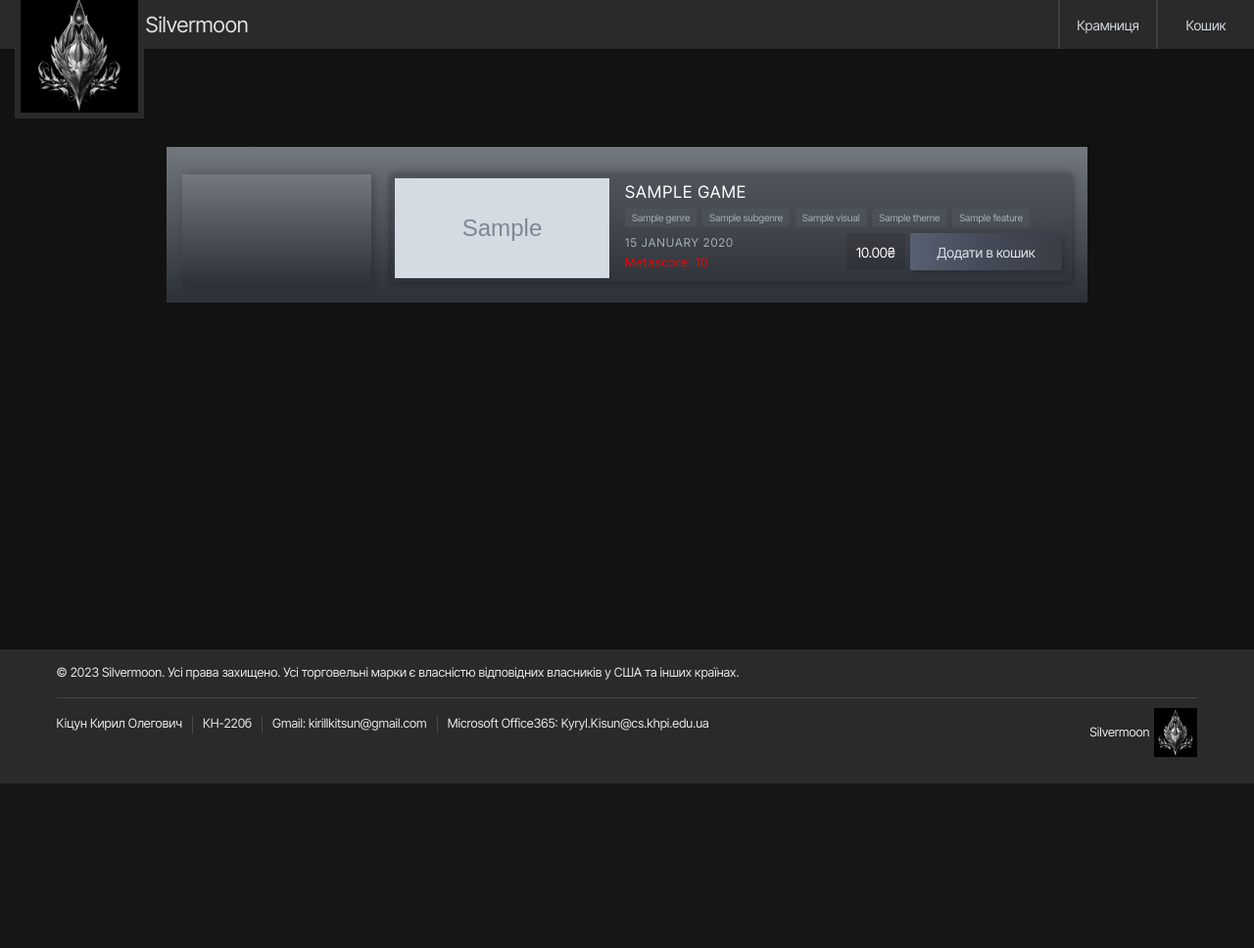
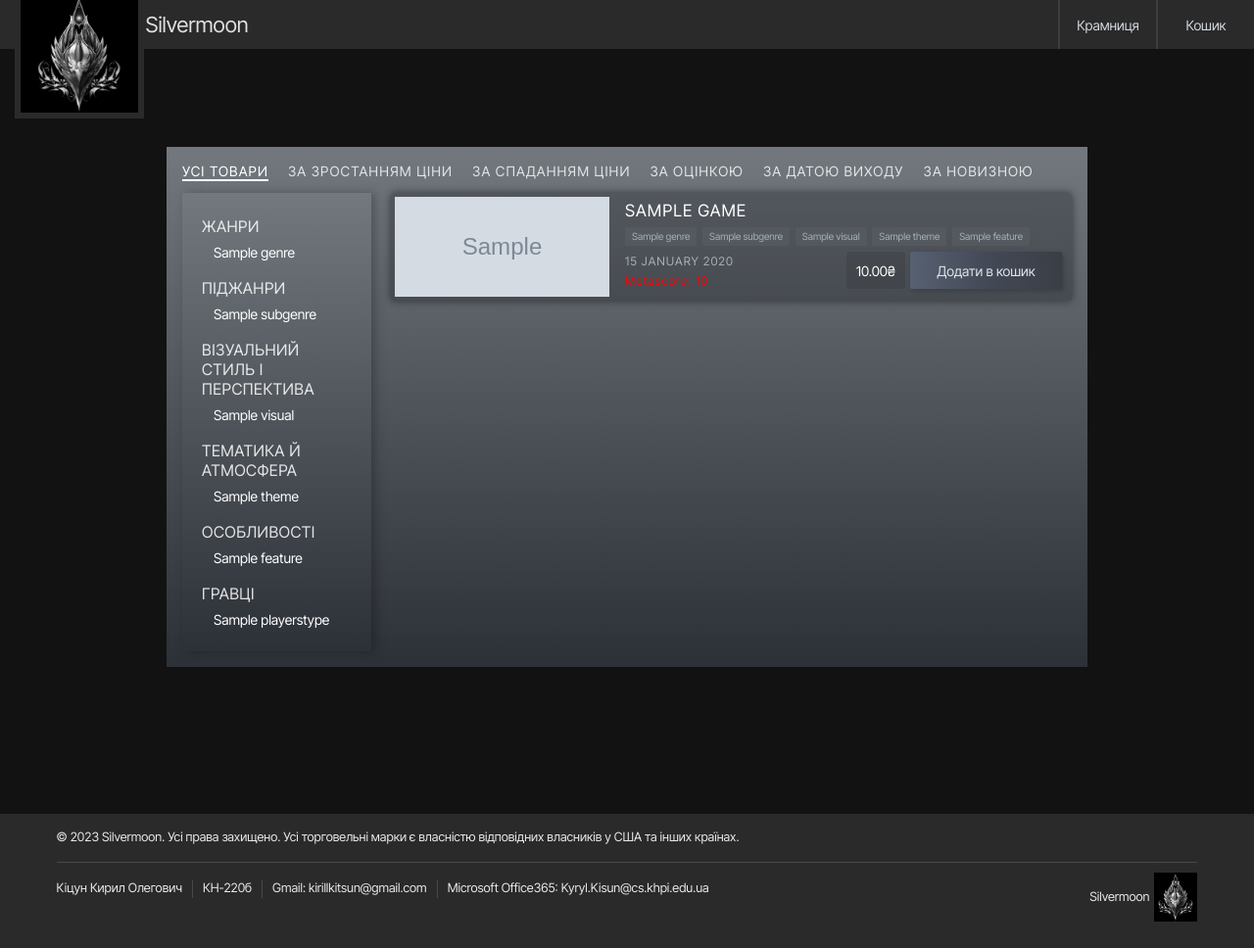
Before and after one commit to KKitsun/Web_Store_Django, a Django app: page / in a window 1280 px wide. Shown: the whole page at 98% size. Before the commit the page ends 800 px from the top, so only its background shows below. Run offline with Django 4.2, Linux system fonts and the light colour scheme; tables that the repository leaves empty hold one stand-in row (values such as "Sample post"); grey boxes marked "Sample" are stand-in pictures.

Commit message:
implemented sort and filters for shop page

```diff
--- a/web_store/silvermoon/static/silvermoon/css/shop_page.css
+++ b/web_store/silvermoon/static/silvermoon/css/shop_page.css
@@ -294,3 +294,132 @@
 .shop_container_products_item_button_active {
     background: linear-gradient(90deg, #444550, #1d202c);
 }
+
+.shop_container_filters {
+    display: flex;
+    flex-direction: column;
+    gap: 10px;
+}
+
+.shop_container_filters_big {
+    /* color: rgba(255, 255, 255, 0.85); */
+    opacity: 85%;
+    text-transform: uppercase;
+    font-size: 16px;
+    font-weight: 500;
+    letter-spacing: .03em;
+    padding: 4px 0;
+    width: fit-content;
+    flex-grow: 1;
+}
+
+.shop_container_filters_buttons {
+    padding-left: 12px;
+    font-size: 14px;
+    margin-top: 4px;
+    margin-bottom: 4px;
+    flex-grow: 1;
+    cursor: pointer;
+    width: max-content;
+}
+
+.shop_container_filters_buttons:hover {
+    color: #fff;
+}
+
+.shop_container_filters_form label:last-child {
+    display: none;
+}
+
+.shop_container_filters_form label {
+    color: rgba(255, 255, 255, 0.85);
+    font-size: 16px;
+    font-weight: 500;
+    letter-spacing: .03em;
+    text-transform: uppercase;
+}
+
+.shop_container_filters_form select {
+    background-color: transparent;
+    font-weight: 13px;
+    height: max-content;
+    color: #fff;
+    border: none;
+}
+
+.shop_container_filters_form select option {
+    background-color: rgb(114, 120, 126);
+    border: solid 1px rgb(18, 18, 18);
+}
+
+#id_title__icontains {
+  font-family: inherit;
+  border: 0;
+  border-bottom: 2px solid #9b9b9b;
+  outline: 0;
+  font-size: 15px;
+  font-weight: normal;
+  padding: 7px 5px;
+  padding: 0 5px 7px 5px;
+  color:  #fff;
+  background: transparent;
+}
+
+.shop_container_filters_button {
+    display: flex;
+    align-items: center;
+    justify-content: center;
+    width: auto;
+    min-width: 155px;
+    padding: 8px 15px;
+    transition: box-shadow .2s ease;
+    height: 38px;
+    box-sizing: border-box;
+    color: #dfe3e6;
+    text-align: center;
+    border-radius: 2px;
+    text-overflow: ellipsis;
+    white-space: nowrap;
+    overflow: hidden;
+    align-self: center;
+    user-select: none;
+    font-size: 14px;
+
+    border: none;
+    box-shadow: 2px 2px 5px rgba(0, 0, 0, 0.5);
+    background: rgba(66, 69, 76, 0.6);
+}
+
+.shop_container_filters_button:hover {
+    color: #fff;
+    box-shadow: 2px 2px 10px rgba(0, 0, 0, 0.6);
+    cursor: pointer;
+}
+
+.shop_container_filters_button:active {
+    color: #fff;
+    box-shadow: inset 2px 2px 10px rgba(0, 0, 0, 0.552);
+    cursor: pointer;
+}
+
+.shop_container_sort {
+    display: flex;
+    flex-direction: row;
+    gap: 20px;
+}
+
+.sort_button {
+    color: rgba(255, 255, 255, 0.8);
+    cursor: pointer;
+    font-size: 14px;
+    font-weight: normal;
+}
+
+.sort_button:hover {
+    background-color: rgba(255,255,255,.2);
+}
+
+.sort_button_active {
+    border-bottom: 2px solid #fff;
+    color: #fff;
+}
--- a/web_store/silvermoon/static/silvermoon/js/cart.js
+++ b/web_store/silvermoon/static/silvermoon/js/cart.js
@@ -68,3 +68,33 @@ function removeCookieItem(productId){
     updateCartCounter();
     location.reload()
 }
+
+function addQueryStringParameter(url, key, value) {
+    if (value === null || value === undefined) {
+        window.location.replace(url);
+    }
+
+    value = encodeURIComponent(value);
+
+    var re = new RegExp('([?&])' + key + '=.*?(&|$)', 'i'),
+        separator = url.indexOf('?') !== -1 ? '&' : '?';
+    if (url.match(re)) {
+        window.location.replace(url.replace(re, '$1' + key + '=' + value + '$2'));
+    } else {
+        window.location.replace(url + separator + key + '=' + value);
+    }
+}
+
+function RenderSort() {
+    const params = new Proxy(new URLSearchParams(window.location.search), {
+        get: (searchParams, prop) => searchParams.get(prop),
+    });
+    // Get the value of "some_key" in eg "https://example.com/?some_key=some_value"
+    let value = params.sort_by;
+    if (value == undefined || value == '') {
+        value = 'sort-off'
+    }
+    const sortButton = document.getElementById(`${value}`);
+    sortButton.classList.add('sort_button_active');
+}
+RenderSort();
--- a/web_store/silvermoon/templates/silvermoon/shop_page.html
+++ b/web_store/silvermoon/templates/silvermoon/shop_page.html
@@ -5,9 +5,58 @@
 
 <div class="shop_div">
     <div class="shop_container">
-        <div class="shop_container_sort"></div>
+        <div class="shop_container_sort">
+            <div class="sort_button" id="sort-off" onclick="addQueryStringParameter(window.location.href, 'sort_by', '')">Усі товари</div>
+            <div class="sort_button" id="price" onclick="addQueryStringParameter(window.location.href, 'sort_by', 'price')">За зростанням ціни</div>
+            <div class="sort_button" id="-price" onclick="addQueryStringParameter(window.location.href, 'sort_by', '-price')">За спаданням ціни</div>
+            <div class="sort_button" id="-score" onclick="addQueryStringParameter(window.location.href, 'sort_by', '-score')">За оцінкою</div>
+            <div class="sort_button" id="releaseDate" onclick="addQueryStringParameter(window.location.href, 'sort_by', 'releaseDate')">За датою виходу</div>
+            <div class="sort_button" id="-releaseDate" onclick="addQueryStringParameter(window.location.href, 'sort_by', '-releaseDate')">За новизною</div>
+        </div>
         <div class="shop_container_main">
-            <div class="shop_container_filters"></div>
+
+            <div class="shop_container_filters">
+                <!-- <form method="GET" action="{% url 'shop_page' %}" class="shop_container_filters_form">
+                    {{form}}
+                    <input type="submit" value="Застосувати фільтри" class="shop_container_filters_button">
+                </form> -->
+                <div>
+                    <div class="shop_container_filters_big">Жанри</div>
+                    {% for genre in Genres %}
+                    <div class="shop_container_filters_buttons">{{genre.name}}</div>
+                    {% endfor %}
+                </div>
+                <div>
+                    <div class="shop_container_filters_big">Піджанри</div>
+                    {% for subgenre in Subgenres %}
+                    <div class="shop_container_filters_buttons">{{subgenre.name}}</div>
+                    {% endfor %}
+                </div>
+                <div>
+                    <div class="shop_container_filters_big">Візуальний стиль і перспектива</div>
+                    {% for visual in Visuals %}
+                    <div class="shop_container_filters_buttons">{{visual.name}}</div>
+                    {% endfor %}
+                </div>
+                <div>
+                    <div class="shop_container_filters_big">Тематика й атмосфера</div>
+                    {% for theme in Themes %}
+                    <div class="shop_container_filters_buttons">{{theme.name}}</div>
+                    {% endfor %}
+                </div>
+                <div>
+                    <div class="shop_container_filters_big">Особливості</div>
+                    {% for feature in Features %}
+                    <div class="shop_container_filters_buttons">{{feature.name}}</div>
+                    {% endfor %}
+                </div>
+                <div>
+                    <div class="shop_container_filters_big">Гравці</div>
+                    {% for player in Players %}
+                    <div class="shop_container_filters_buttons">{{player.name}}</div>
+                    {% endfor %}
+                </div>
+            </div>
             <div class="shop_container_products">
                 {% for game in Games %}
                 <div class="shop_container_products_item">
--- a/web_store/silvermoon/views.py
+++ b/web_store/silvermoon/views.py
@@ -4,11 +4,36 @@ from rest_framework.decorators import api_view
 from .models import *
 from .utils import *
 from .serializers import GameCartSerializer
+from .filters import GameFilter
+from urllib.parse import urlencode
+
+# def shop_page(request):
+#     game_filter = GameFilter(request.GET, queryset=Game.objects.all())
+#     context = {
+#          'form': game_filter.form,
+#          "Games": game_filter.qs
+# 	}
+#     return render(request, "silvermoon/shop_page.html", context)
 
 def shop_page(request):
-    return render(request, "silvermoon/shop_page.html", {
-        "Games": Game.objects.all()
-    })
+    queryset = Game.objects.all()
+    existing_params = request.GET.copy()
+    if 'sort_by' in request.GET:
+          category = request.GET['sort_by']
+          if category is not '':
+                 queryset = queryset.order_by(category)
+    filtered_url = request.path + '?' + urlencode(existing_params)
+
+    context = {
+        "Games": queryset,
+        "Genres": Genre.objects.all(),
+        "Subgenres": Subgenre.objects.all(),
+        "Visuals": Visual.objects.all(),
+		"Themes": Theme.objects.all(),
+        "Features": Feature.objects.all(),
+        "Players": PlayersType.objects.all(),
+	}
+    return render(request, "silvermoon/shop_page.html", context)
 
 def cart(request):
     return render(request, "silvermoon/cart.html")
--- a/web_store/web_store/settings.py
+++ b/web_store/web_store/settings.py
@@ -41,6 +41,7 @@ INSTALLED_APPS = [
     'django.contrib.staticfiles',
 
     'rest_framework',
+    'django_filters',
 ]
 
 MIDDLEWARE = [
```
Also changed, not shown: web_store/silvermoon/filters.py (added, +38 -0 lines).
